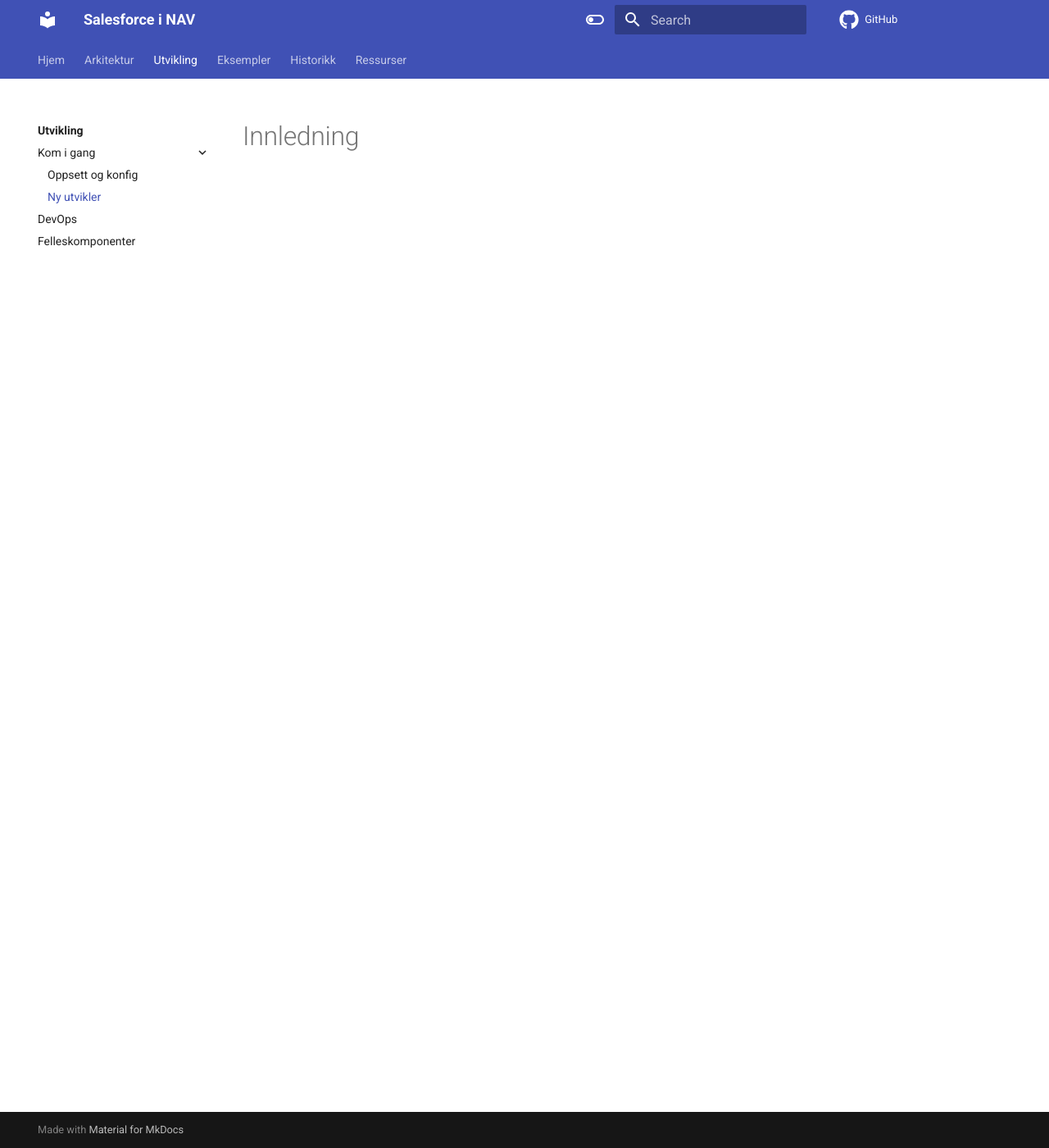
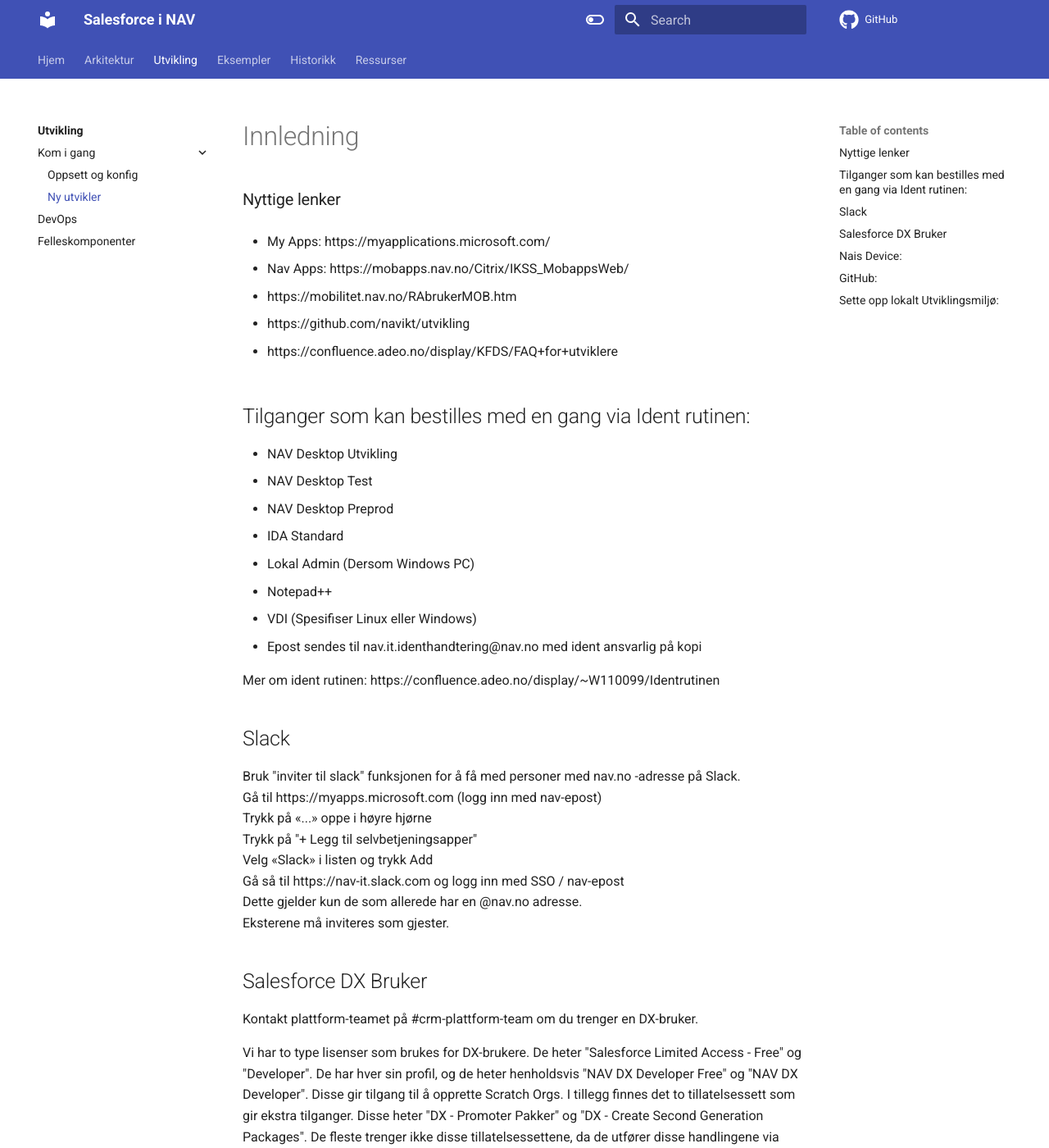
Before and after one commit to navikt/salesforce-i-NAV, an MkDocs documentation site: the page built from docs/utvikling/ny-utvikler.md, in a window 1280 px wide and 1400 px high. Shown: the whole window at 82% size. Built offline with MkDocs 1.6.1 and Material for MkDocs 9.7.7, drawn with Linux system fonts in a browser that asks for light colours; comment, search, counter and statistics services are not loaded; some of the changed text lies outside the part shown.

Commit message:
Tekstendring

```diff
--- a/docs/utvikling/ny-utvikler.md
+++ b/docs/utvikling/ny-utvikler.md
@@ -1 +1,69 @@
 # Innledning
+
+
+### Nyttige lenker
+- My Apps: https://myapplications.microsoft.com/
+
+- Nav Apps: https://mobapps.nav.no/Citrix/IKSS_MobappsWeb/
+
+- https://mobilitet.nav.no/RAbrukerMOB.htm
+
+- https://github.com/navikt/utvikling
+
+- https://confluence.adeo.no/display/KFDS/FAQ+for+utviklere
+
+## Tilganger som kan bestilles med en gang via Ident rutinen:
+- NAV Desktop Utvikling
+- NAV Desktop Test
+- NAV Desktop Preprod
+- IDA Standard
+- Lokal Admin (Dersom Windows PC)
+- Notepad++
+- VDI (Spesifiser Linux eller Windows)
+- Epost sendes til nav.it.identhandtering@nav.no med ident ansvarlig på kopi
+
+Mer om ident rutinen: https://confluence.adeo.no/display/~W110099/Identrutinen
+
+## Slack
+
+Bruk "inviter til slack" funksjonen for å få med personer med nav.no -adresse på Slack.
+Gå til https://myapps.microsoft.com (logg inn med nav-epost)
+Trykk på «...» oppe i høyre hjørne
+Trykk på "+ Legg til selvbetjeningsapper"
+Velg «Slack» i listen og trykk Add
+Gå så til https://nav-it.slack.com og logg inn med SSO / nav-epost
+Dette gjelder kun de som allerede har en @nav.no adresse.
+Eksterene må inviteres som gjester.
+
+## Salesforce DX Bruker
+Kontakt plattform-teamet på #crm-plattform-team om du trenger en DX-bruker.
+
+Vi har to type lisenser som brukes for DX-brukere. De heter "Salesforce Limited Access - Free" og "Developer". De har hver sin profil, og de heter henholdsvis "NAV DX Developer Free" og "NAV DX Developer". Disse gir tilgang til å opprette Scratch Orgs. I tillegg finnes det to tillatelsessett som gir ekstra tilganger. Disse heter "DX - Promoter Pakker" og "DX - Create Second Generation Packages". De fleste trenger ikke disse tillatelsessettene, da de utfører disse handlingene via GitHub Actions. I GitHub brukes det en egen bruker (SFDX Integrasjonsbruker).
+
+## Nais Device:
+https://doc.nais.io/device/index.html
+## GitHub:
+Opprett din egen NAV GitHub bruker.
+Når denne er opprettet, få noen til å legge deg inn i NKS Teamet.
+For å logge inn på NAV GitHub, gå via MyApps
+## Sette opp lokalt Utviklingsmiljø:
+Salesforce sin guide: https://developer.salesforce.com/tools/vscode
+
+
+* Installer NPM
+* Installer SFDX CLI
+* Installer via NPM: npm install sfdx-cli --global
+* Alternativt last ned fra Salesforce.com
+* Installer VS Code
+* Installer Salesforce Exctension i VS Code
+* Installer Java
+    * Kun versjon 8 eller 11
+SF sin Java Guide: https://developer.salesforce.com/tools/vscode/en/getting-started/java-setup
+    * Åpne VS Code Settings og søk etter salesforcedx-vscode-apex, under Java Home, legg inn path til java installasjonen.
+* Installer SSDX
+Følg oppskriften her: https://github.com/navikt/ssdx
+Du trenger ikke å laste ned install.cmd før du har et prosjeket.
+* Tilgang UAT:
+Få noen på teamet til å opprette en bruker for deg i UAT.
+* For å teste Integrasjoner:
+Teste i SIT2 (med integrasjoner)
```
